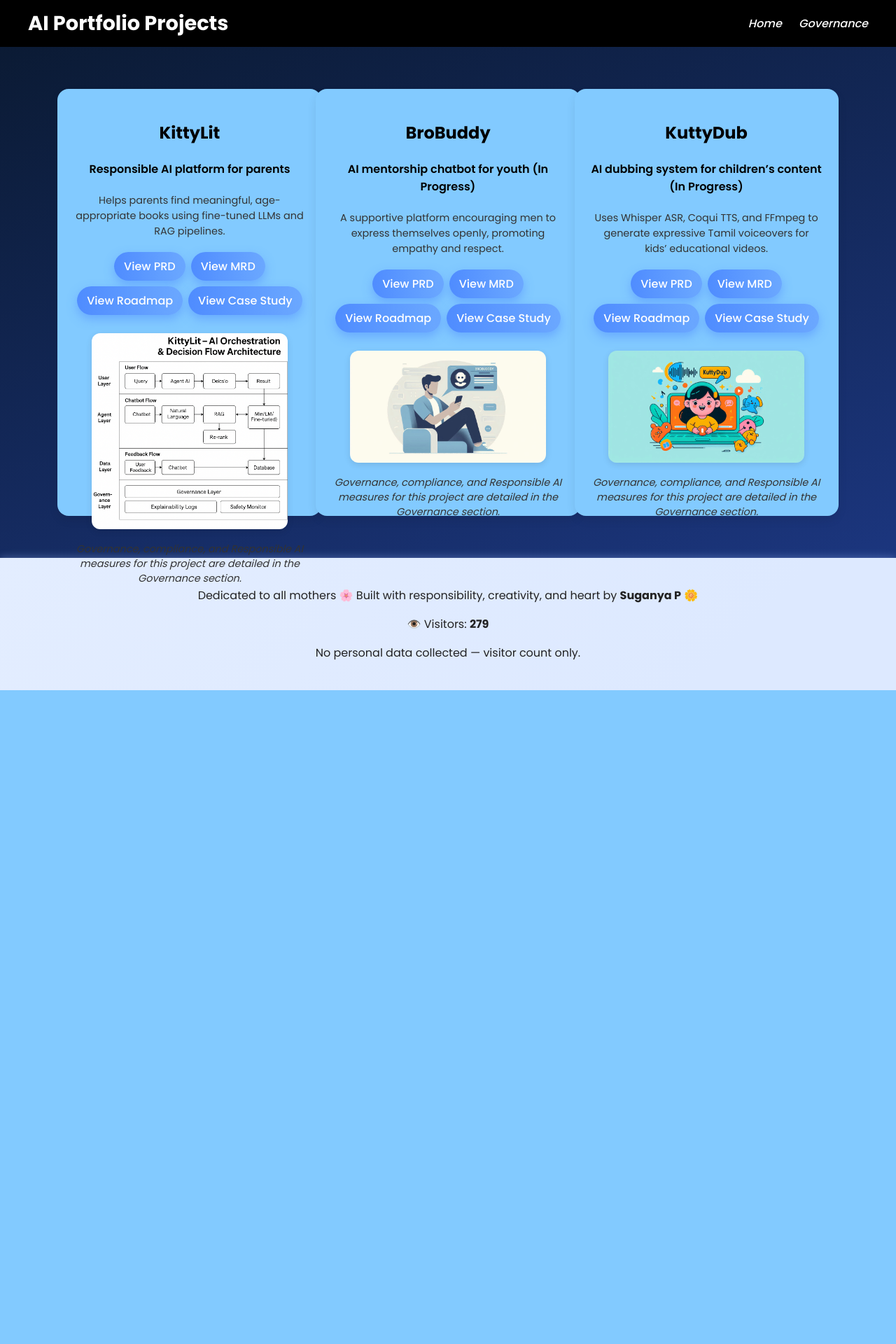
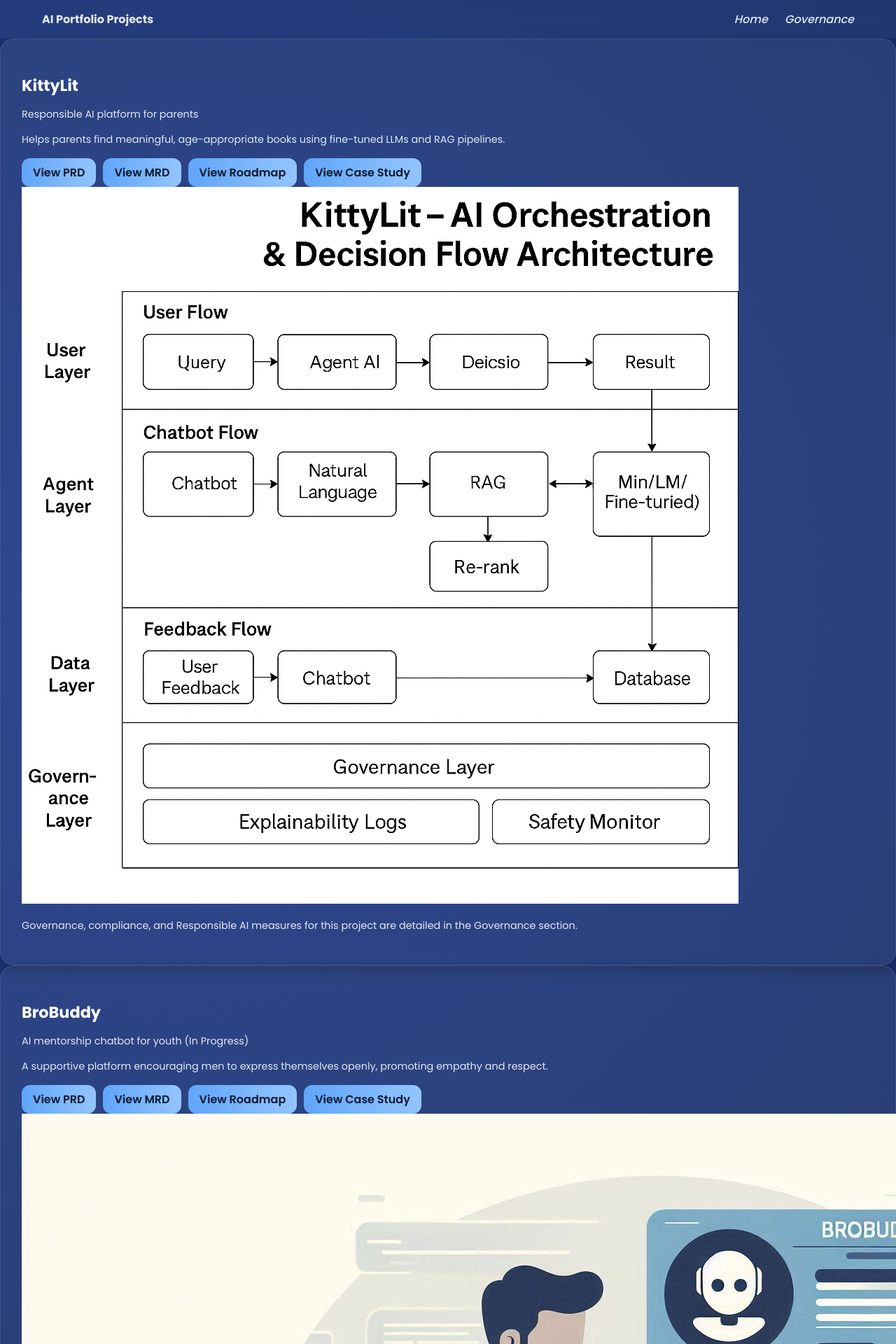
Before and after one commit to suganyaGaurav/Product-Manager-Portfolio, a Flask app: page /projects in a window 1280 px wide; the page is wider, and only the part inside the window is pictured. Shown: the top 1920 px of that part at 70% size. Before the commit the page ends 986 px from the top of that part, so only its background shows below. Run offline with Flask 3, Linux system fonts and the light colour scheme.

Commit message:
Update projects.css

```diff
--- a/assets/css/projects.css
+++ b/assets/css/projects.css
@@ -1,271 +1,206 @@
 /* ==========================================================
-🌸 Suganya P | Projects Page Styles
-Unified Soft Blue Theme | 3 Cards in One Glance | Modal PDF Viewer
+🌸 Suganya P | Projects Page Styles (Case Study Edition)
+Simple & Clean Layout
 ========================================================== */
 
-/* ==========================================================
-🌌 UNIVERSAL PORTFOLIO THEME – Blue Audit Tone
-========================================================== */
 :root {
-  --bg-gradient: linear-gradient(160deg, #0A1930 0%, #1E3A8A 100%);
-  --card-bg: #82CAFF;
-  --text-primary: #ffffff;
-  --text-secondary: #aeb8ff;
-  --accent-blue: #ffffff;
-  --hover-blue: linear-gradient(90deg, #6ba8ff, #8ec5ff);
-  --shadow-blue: 0 6px 14px rgba(79, 140, 255, 0.5);
+  --bg-gradient: radial-gradient(circle at 20% 20%, #1E3A8A 0%, #0A1930 100%);
+  --card-bg: rgba(255, 255, 255, 0.08);
+  --text-light: #E2E8F0;
+  --text-bright: #FFFFFF;
+  --accent: #60A5FA;
+  --border-soft: rgba(255, 255, 255, 0.1);
+  --radius: 20px;
 }
 
 /* ==========================================================
-🌿 BASE STYLES
+🌌 BASE LAYOUT
 ========================================================== */
 body {
   font-family: "Poppins", sans-serif;
   background: var(--bg-gradient);
+  color: var(--text-light);
   margin: 0;
-  color: var(--text-primary);
-  overflow-x: hidden;
 }
 
 /* ==========================================================
-🔹 HEADER (Same as Index)
+🔹 HEADER
 ========================================================== */
 .top-bar {
-  background: #000;
-  color: white;
+  background: rgba(255, 255, 255, 0.05);
+  backdrop-filter: blur(10px);
   display: flex;
   justify-content: space-between;
   align-items: center;
-  padding: 12px 40px;
+  padding: 15px 60px;
 }
 
 .top-bar a {
-  color: white;
+  color: var(--text-light);
   text-decoration: none;
   margin-left: 20px;
+  transition: 0.3s;
   font-weight: 500;
-  transition: 0.3s;
 }
 
 .top-bar a:hover {
-  color: #a2cffe;
-}
-
-.welcome-text {
-  font-size: 1.8rem;
-  font-weight: 600;
+  color: var(--accent);
 }
 
 /* ==========================================================
-💼 PROJECTS SECTION – Horizontal Cards
+🔒 IP NOTE (Top-right Corner)
 ========================================================== */
-.projects-section {
-  display: grid;
-  grid-template-columns: repeat(3, 1fr);  /* 3 projects side by side */
-  gap: 2rem;
-  padding: 60px 8%;
-  text-align: center;
-  justify-items: center;
-  align-items: start;
+.ip-note {
+  position: absolute;
+  top: 90px;
+  right: 40px;
+  width: 280px;
+  background: rgba(255, 255, 255, 0.06);
+  color: #cfd8ef;
+  border: 1px solid var(--border-soft);
+  border-radius: 10px;
+  padding: 10px 14px;
+  font-size: 0.8rem;
+  line-height: 1.4;
 }
 
 /* ==========================================================
-📘 INDIVIDUAL PROJECT CARD
+💼 PROJECTS LAYOUT (KittyLit Left | BroBuddy & KuttyDub Right)
 ========================================================== */
+.projects-layout {
+  display: grid;
+  grid-template-columns: 1.4fr 1fr;
+  grid-template-rows: auto auto;
+  gap: 25px;
+  padding: 100px 80px 60px;
+}
+
+/* 🩵 KittyLit spans full height on left side */
+.kittylit {
+  grid-row: 1 / span 2;
+}
+
+/* Project card shared styling */
 .project-card {
   background: var(--card-bg);
-  color: #000;
-  border-radius: 16px;
-  box-shadow: 0 6px 14px rgba(0,0,0,0.08);
-  padding: 25px 20px;
-  width: 100%;
-  max-width: 500px;
-  height: 560px; /* ✅ FIXED HEIGHT */
-  display: flex;
-  flex-direction: column;
-  justify-content: space-between; /* ✅ Keeps content aligned neatly */
+  border-radius: var(--radius);
+  border: 1px solid var(--border-soft);
+  padding: 30px;
+  box-shadow: 0 8px 18px rgba(0, 0, 0, 0.25);
   transition: all 0.3s ease;
+  animation: fadeInUp 0.8s ease both;
 }
 
 .project-card:hover {
-  transform: translateY(-5px);
-  box-shadow: 0 8px 18px rgba(0,0,0,0.15);
+  transform: translateY(-6px);
+  box-shadow: 0 12px 25px rgba(0, 0, 0, 0.4);
 }
 
 .project-card h2 {
-  font-size: 1.5rem;
-  color: #000000;
-  margin-bottom: 6px;
+  color: var(--text-bright);
+  font-size: 1.4rem;
+  margin-bottom: 5px;
 }
 
-.tagline {
-  font-weight: 600;
-  color: #000000;
-  margin-bottom: 8px;
+.project-card .role {
+  color: var(--accent);
+  font-size: 0.9rem;
+  margin-bottom: 10px;
 }
 
-.desc {
+.project-card p,
+.project-card li {
   font-size: 0.9rem;
-  color: #333;
+  color: var(--text-light);
   line-height: 1.5;
-  margin-bottom: 1.2rem;
-  padding: 0 5px;
+}
+
+.project-card ul {
+  list-style-type: none;
+  padding-left: 0;
+  margin-top: 10px;
+}
+
+.project-card ul li {
+  margin-bottom: 8px;
 }
 
 /* ==========================================================
 🔘 BUTTONS
 ========================================================== */
 .btn-group {
+  margin-top: 15px;
   display: flex;
   flex-wrap: wrap;
-  justify-content: center;
-  gap: 8px;
-  margin-bottom: 1rem;
+  gap: 10px;
 }
 
-.btn-group button {
-  padding: 8px 14px;
-  border: none;
-  border-radius: 25px;
-  background: linear-gradient(90deg, #4f8cff, #6ba8ff);
-  color: white;
-  font-weight: 500;
-  cursor: pointer;
-  box-shadow: var(--shadow-blue);
-  transition: 0.3s ease;
+.btn-group a,
+.btn {
+  display: inline-block;
+  background: linear-gradient(90deg, #60A5FA, #93C5FD);
+  color: #0A1930;
+  padding: 8px 16px;
+  border-radius: 12px;
+  font-weight: 600;
+  text-decoration: none;
+  transition: 0.3s;
 }
 
-.btn-group button:hover {
-  transform: translateY(-3px);
-}
-
-.btn-group a {
-  padding: 8px 14px;
-  border-radius: 25px;
-  background: linear-gradient(90deg, #4f8cff, #6ba8ff);
-  color: white;
-  font-weight: 500;
-  text-decoration: none;
-  display: inline-block;
-  box-shadow: var(--shadow-blue);
-  transition: 0.3s ease;
-}
-
-.btn-group a:hover {
+.btn-group a:hover,
+.btn:hover {
+  background: #BFDBFE;
   transform: translateY(-3px);
 }
 
 /* ==========================================================
-🖼️ PROJECT IMAGES
+🌿 FOOTER
 ========================================================== */
-.visual img {
-  width: 100%;
-  max-width: 280px;
-  border-radius: 12px;
-  box-shadow: 0 3px 10px rgba(0,0,0,0.1);
-  margin: 10px auto;
-  display: block;
+footer {
+  text-align: center;
+  padding: 30px;
+  color: #A5B4FC;
+  border-top: 1px solid var(--border-soft);
+  font-size: 0.9rem;
 }
 
 /* ==========================================================
-🧩 GOVERNANCE NOTE
+✨ ANIMATION (Fade Up)
 ========================================================== */
-.governance-note {
-  font-size: 0.9rem;
-  color: #333;
-  margin-top: 8px;
-  font-style: italic;
+@keyframes fadeInUp {
+  from {
+    opacity: 0;
+    transform: translateY(20px);
+  }
+  to {
+    opacity: 1;
+    transform: translateY(0);
+  }
 }
 
 /* ==========================================================
-🪟 MODAL VIEWER – Secure View
-========================================================== */
-.modal {
-  display: none;
-  position: fixed;
-  z-index: 9999;
-  top: 0;
-  left: 0;
-  width: 100%;
-  height: 100%;
-  background: rgba(0,0,0,0.5);
-  justify-content: center;
-  align-items: center;
-}
-
-.modal-content {
-  background: rgba(255,255,255,0.96);
-  border-radius: 14px;
-  width: 80%;
-  max-width: 900px;
-  height: 80%;
-  position: relative;
-  box-shadow: 0 4px 18px rgba(0,0,0,0.3);
-  overflow: hidden;
-}
-
-.modal-content iframe {
-  width: 100%;
-  height: 100%;
-  border: none;
-}
-
-.close-btn {
-  position: absolute;
-  top: 10px;
-  right: 15px;
-  background: #FF6B6B;
-  color: white;
-  border: none;
-  border-radius: 50%;
-  width: 32px;
-  height: 32px;
-  font-size: 16px;
-  cursor: pointer;
-  transition: 0.3s;
-}
-
-.close-btn:hover {
-  background: #E05656;
-}
-
-/* ==========================================================
-🔒 VIEW-ONLY WATERMARK
-========================================================== */
-.view-only-watermark {
-  position: absolute;
-  top: 10px;
-  left: 20px;
-  color: #555;
-  font-size: 0.85rem;
-  font-weight: 500;
-  opacity: 0.7;
-  pointer-events: none;
-  z-index: 10;
-}
-
-/* ==========================================================
-🌿 FOOTER (Same as Index)
-========================================================== */
-footer {
-  background: linear-gradient(135deg, #E3EDFF 0%, #DDE9FF 80%);
-  padding: 25px 0;
-  color: #222;
-  text-align: center;
-  box-shadow: 0 -2px 10px rgba(160, 190, 255, 0.3);
-}
-
-/* ==========================================================
-📱 RESPONSIVE DESIGN
+📱 RESPONSIVE (Mobile-Friendly)
 ========================================================== */
 @media (max-width: 1000px) {
-  .projects-section {
-    grid-template-columns: repeat(2, 1fr);
+  .projects-layout {
+    grid-template-columns: 1fr;
+    grid-template-rows: auto;
+    padding: 40px 30px;
+  }
+
+  .kittylit {
+    grid-row: auto;
+  }
+
+  .ip-note {
+    position: relative;
+    width: auto;
+    top: 0;
+    right: 0;
+    margin: 0 30px 20px;
+  }
+
+  .project-card {
+    padding: 25px;
   }
 }
-
-@media (max-width: 700px) {
-  .projects-section {
-    grid-template-columns: 1fr;
-  }
-}
```
